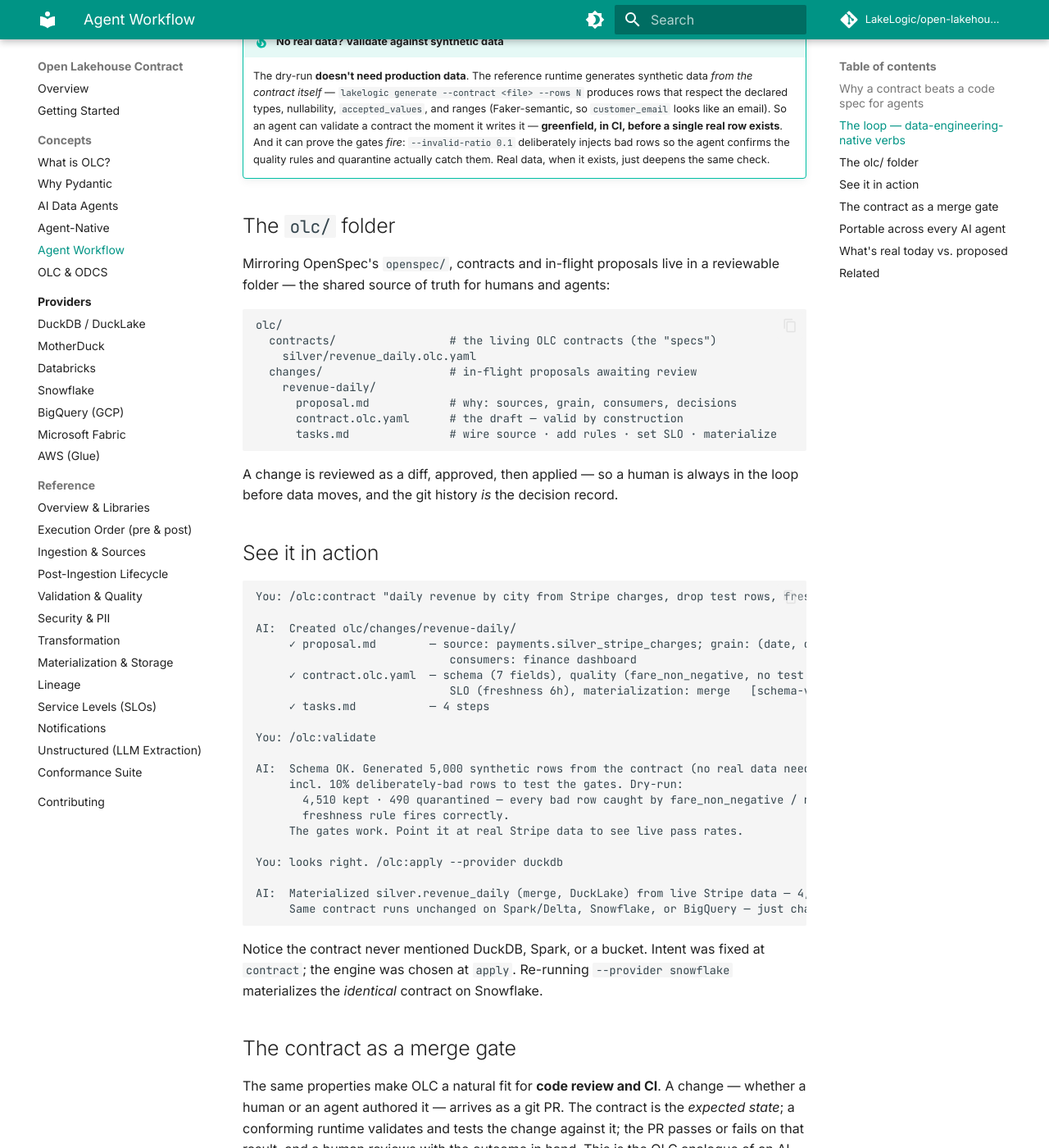
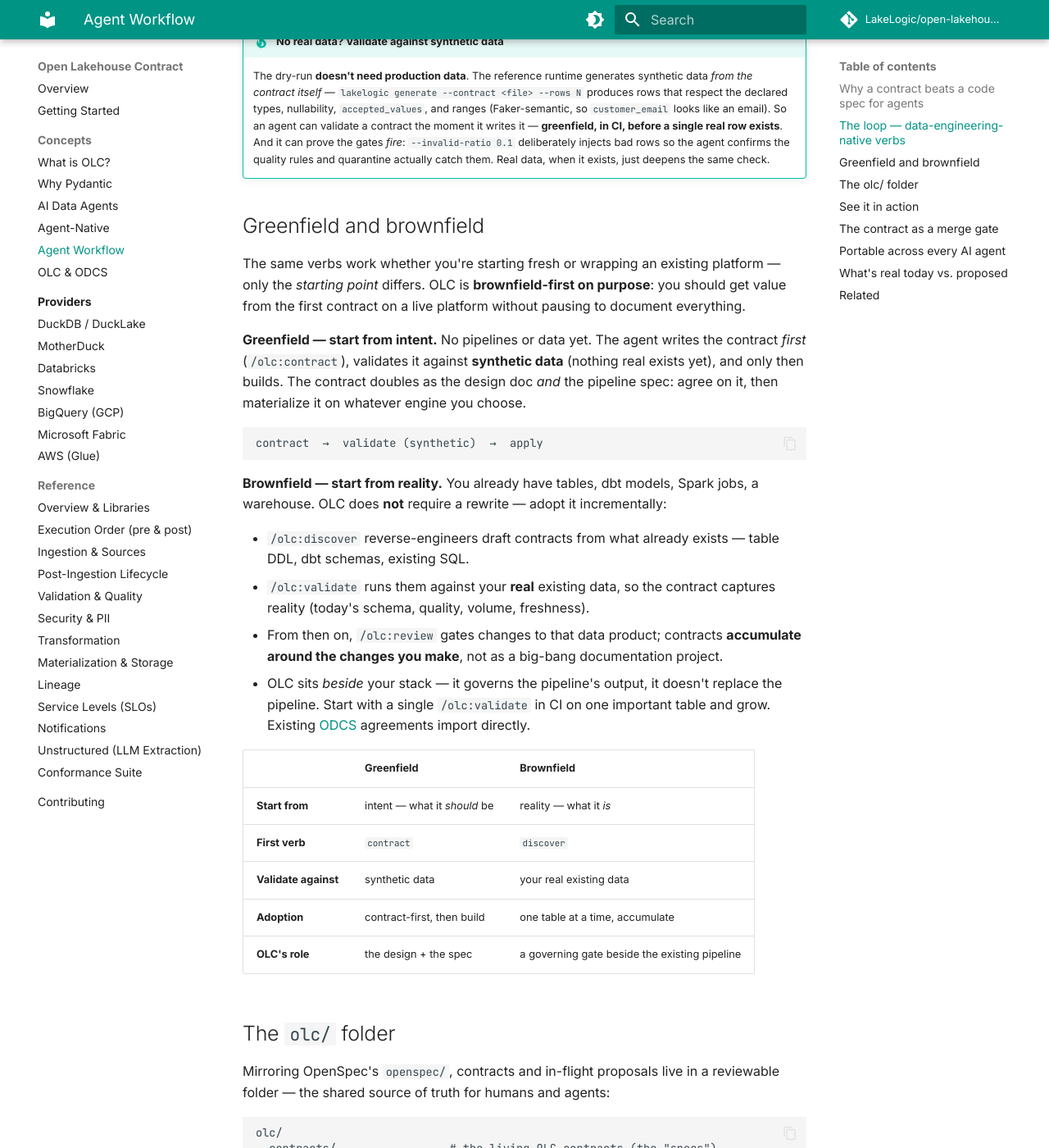
Before and after one commit to LakeLogic/open-lakehouse-contract, an MkDocs documentation site: the page built from docs/concepts/agent-workflow.md, in a window 1280 px wide and 1400 px high, scrolled down 1810 px. Shown: the whole window at 82% size. Built offline with MkDocs 1.6.1 and Material for MkDocs 9.7.7, drawn with Linux system fonts in a browser that asks for light colours; comment, search, counter and statistics services are not loaded.

Commit message:
docs: how OLC works alongside greenfield & brownfield platforms
Same verbs, different starting point. Greenfield: start from intent (contract -> validate
on synthetic -> apply); the contract is the design. Brownfield (first-class, no rewrite):
/olc:discover reverse-engineers contracts from existing tables/dbt/SQL, /olc:validate
captures reality against real data, /olc:review gates changes going forward — contracts
accumulate around changes, start with one table in CI and grow. OLC sits beside the
existing pipeline as a governing gate; ODCS agreements import directly. Added a
comparison table on the Agent Workflow page + a plain-language note on the on-ramp.
Builds clean under --strict.

````diff
--- a/docs/concepts/agent-workflow.md
+++ b/docs/concepts/agent-workflow.md
@@ -42,6 +42,31 @@ Not `propose → apply` (a generic software-spec workflow) — `discover → con
 
 !!! tip "No real data? Validate against synthetic data"
     The dry-run **doesn't need production data**. The reference runtime generates synthetic data *from the contract itself* — `lakelogic generate --contract <file> --rows N` produces rows that respect the declared types, nullability, `accepted_values`, and ranges (Faker-semantic, so `customer_email` looks like an email). So an agent can validate a contract the moment it writes it — **greenfield, in CI, before a single real row exists**. And it can prove the gates *fire*: `--invalid-ratio 0.1` deliberately injects bad rows so the agent confirms the quality rules and quarantine actually catch them. Real data, when it exists, just deepens the same check.
+
+## Greenfield and brownfield
+
+The same verbs work whether you're starting fresh or wrapping an existing platform — only the *starting point* differs. OLC is **brownfield-first on purpose**: you should get value from the first contract on a live platform without pausing to document everything.
+
+**Greenfield — start from intent.** No pipelines or data yet. The agent writes the contract *first* (`/olc:contract`), validates it against **synthetic data** (nothing real exists yet), and only then builds. The contract doubles as the design doc *and* the pipeline spec: agree on it, then materialize it on whatever engine you choose.
+
+```
+contract  →  validate (synthetic)  →  apply
+```
+
+**Brownfield — start from reality.** You already have tables, dbt models, Spark jobs, a warehouse. OLC does **not** require a rewrite — adopt it incrementally:
+
+- `/olc:discover` reverse-engineers draft contracts from what already exists — table DDL, dbt schemas, existing SQL.
+- `/olc:validate` runs them against your **real** existing data, so the contract captures reality (today's schema, quality, volume, freshness).
+- From then on, `/olc:review` gates changes to that data product; contracts **accumulate around the changes you make**, not as a big-bang documentation project.
+- OLC sits *beside* your stack — it governs the pipeline's output, it doesn't replace the pipeline. Start with a single `/olc:validate` in CI on one important table and grow. Existing [ODCS](vs-odcs.md) agreements import directly.
+
+| | Greenfield | Brownfield |
+|---|---|---|
+| **Start from** | intent — what it *should* be | reality — what it *is* |
+| **First verb** | `contract` | `discover` |
+| **Validate against** | synthetic data | your real existing data |
+| **Adoption** | contract-first, then build | one table at a time, accumulate |
+| **OLC's role** | the design + the spec | a governing gate beside the existing pipeline |
 
 ## The `olc/` folder
 
````
Also changed, not shown: docs/concepts/ai-data-agents.md (+9 -0 lines).
